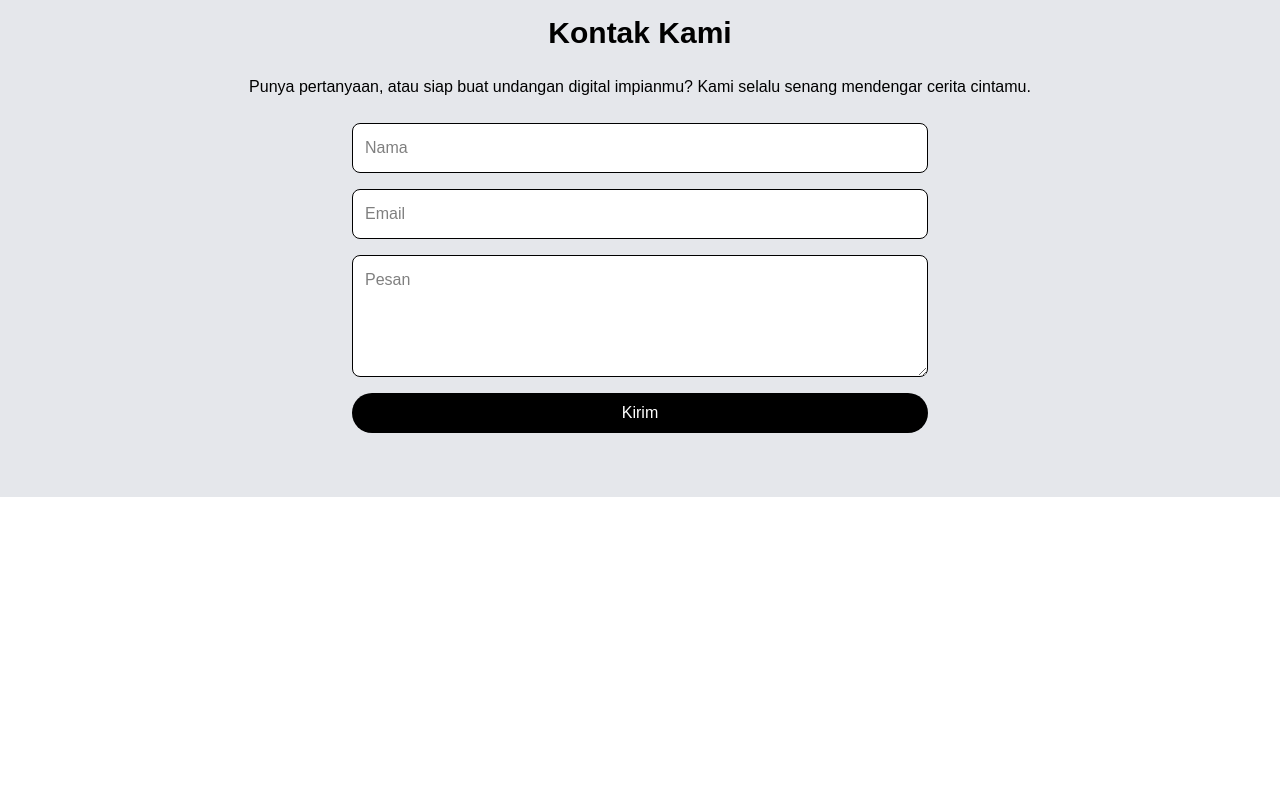
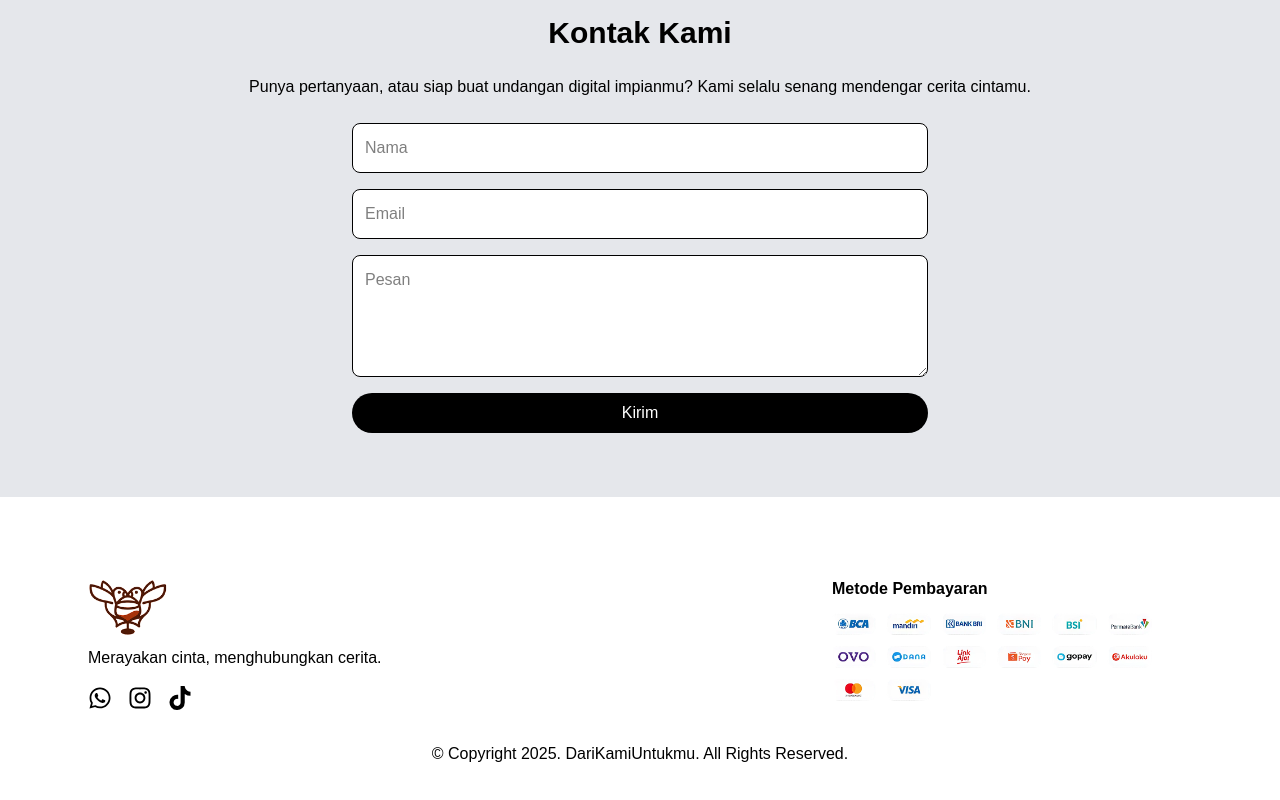
Before and after one commit to Alfianzyh/dari-kami-untukmu, a Next.js app: page / in a window 1280 px wide. Shown: the part 3569-4369 px from the top of the page. Before the commit the page ends 4066 px from the top, so only its background shows below. Built offline with nearby package versions, Linux system fonts and the light colour scheme.

Commit message:
feat: add footer section

```diff
--- a/src/app/page.jsx
+++ b/src/app/page.jsx
@@ -5,6 +5,7 @@ import Templates from "@/components/templates";
 import Pricing from "@/components/pricing";
 import About from "@/components/about";
 import Contact from "@/components/contact";
+import Footer from "@/components/footer";
 
 export default function Home() {
   return (
@@ -23,6 +24,7 @@ export default function Home() {
       <Pricing />
       <About />
       <Contact />
+      <Footer />
     </div>
   );
 }
--- /dev/null
+++ b/src/components/footer.jsx
@@ -0,0 +1,33 @@
+import { FaInstagram, FaWhatsapp, FaTiktok } from "react-icons/fa";
+
+export default function Footer() {
+  return (
+    <footer className="bg-white py-10 mt-10">
+        <div className="max-w-6xl mx-auto px-6 grid md:grid-cols-2 gap-96 text-center md:text-left">
+            <div>
+                <img src="/logo.png" alt="Logo" className="w-20 mx-auto md:mx-0" />
+                <p className="mt-2 text-black">
+                    Merayakan cinta, menghubungkan cerita.
+                </p>
+                <div className="flex justify-center md:justify-start gap-4 mt-4 text-2xl">
+                    <a href="#"><FaWhatsapp /></a>
+                    <a href="#"><FaInstagram /></a>
+                    <a href="#"><FaTiktok /></a>
+                </div>
+            </div>
+
+            <div className="text-black">
+                <h3 className="font-semibold mb-2">Metode Pembayaran</h3>
+                <img
+                    src="/payments.png"
+                    alt="Metode Pembayaran"
+                    className="w-full max-w-xs mx-auto md:mx-0"
+                />
+            </div>
+        </div>
+        <div className="text-center mt-8 text-black text-md">
+            © Copyright 2025. DariKamiUntukmu. All Rights Reserved.
+        </div>
+    </footer>
+  );
+}
```
Also changed, not shown: public/payments.png (added).
